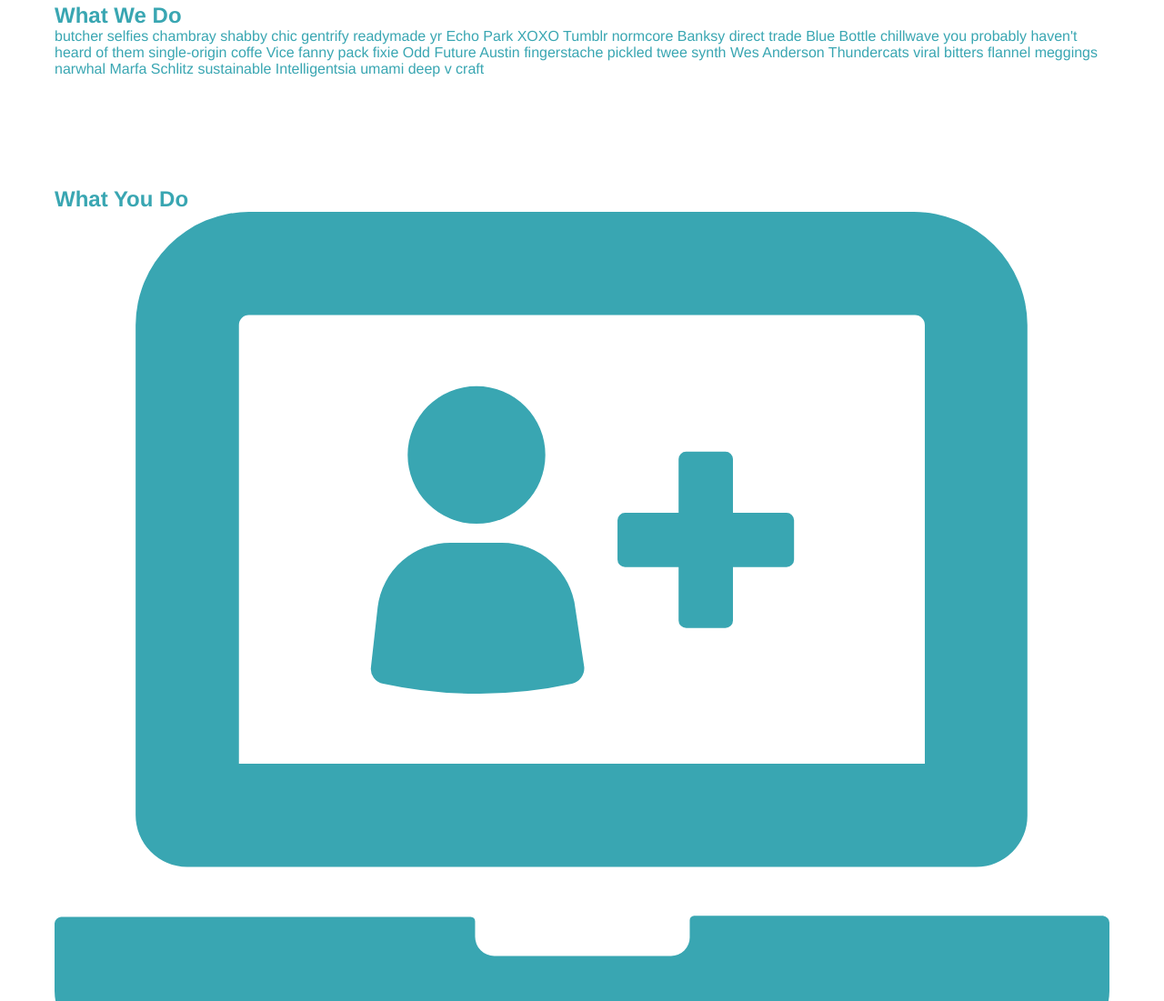
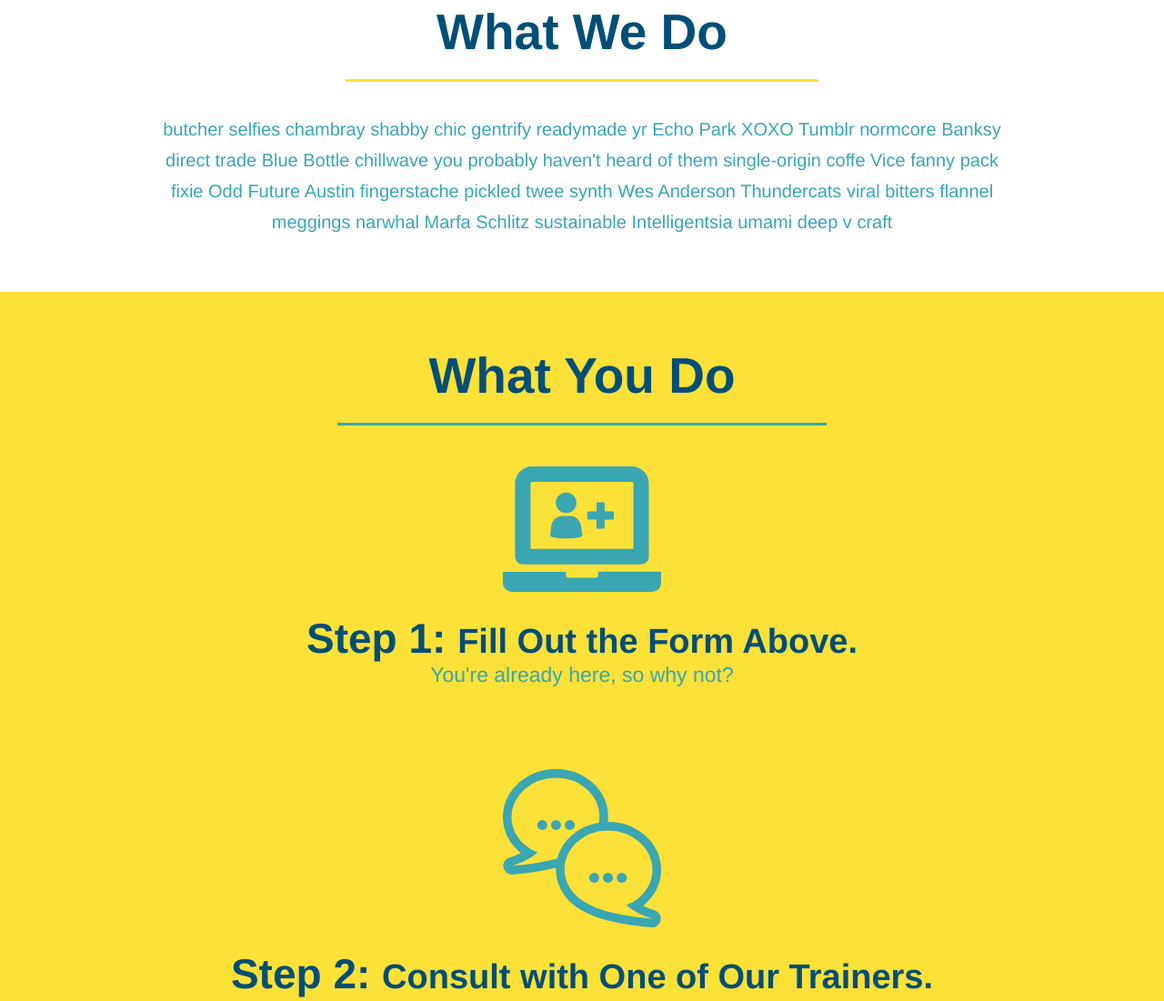
Before and after one commit to melissabcadena/run-buddy, a plain HTML site: page index.html in a window 1280 px wide. Shown: the part 699-1800 px from the top of the page at 91% size. Drawn offline with Linux system fonts and the light colour scheme.

Commit message:
intro and steps styling

```diff
--- a/assets/css/style.css
+++ b/assets/css/style.css
@@ -124,3 +124,63 @@ section {
     font-size: 16px;
 }
 /* Hero Styles End */
+
+/* What We Do and What You Do Style Start */
+
+.intro {
+    text-align: center;
+}
+
+.intro p {
+    line-height: 1.7;
+    color: #39a6b2;
+    width: 80%;
+    font-size: 20px;
+    margin: 0 auto;
+}
+
+.steps {
+    text-align: center;
+    background: #fce138
+}
+
+.section-title {
+    font-size: 55px;
+    color: #024e76;
+    margin-bottom: 35px;
+    padding: 0 100px 20px 100px;
+    display: inline-block;
+    border-bottom: 3px solid;
+}
+
+.primary-border {
+    border-color: #fce138;
+}
+
+.secondary-border {
+    border-color: #39a6b2;
+}
+
+.steps div {
+    margin-bottom: 80px;
+}
+
+.steps img {
+    width: 15%;
+    margin: 10px 0;
+}
+
+.steps h3 {
+    color: #024e76;
+    font-size: 46px;
+    margin-top: 10px;
+}
+
+.steps p {
+    color: #39a6b2;
+    font-size: 23px;
+}
+
+.steps span {
+    font-size: 38px;
+}
--- a/index.html
+++ b/index.html
@@ -64,39 +64,39 @@
         <!-- end hero -->
 
 <!-- "what we do" section-->
-        <section id="what-we-do">
-            <h2>What We Do</h2>
+        <section id="what-we-do" class="intro">
+            <h2 class="section-title primary-border">What We Do</h2>
             <p>
                 butcher selfies chambray shabby chic gentrify readymade yr Echo Park XOXO Tumblr normcore Banksy direct trade Blue Bottle chillwave you probably haven't heard of them single-origin coffe Vice fanny pack fixie Odd Future Austin fingerstache pickled twee synth Wes Anderson Thundercats viral bitters flannel meggings narwhal Marfa Schlitz sustainable Intelligentsia umami deep v craft
             </p>
         </section>
 
 <!-- "what you do" section -->
-        <section id="what-you-do">
-            <h2>What You Do</h2>
+        <section id="what-you-do" class="steps">
+            <h2 class="section-title secondary-border">What You Do</h2>
 
             <div>
                 <!-- insert this img element -->
                 <img src="./assets/images/step-1.svg" alt="" />
-                <h3>Step 1: Fill Out the Form Above.</h3>
+                <h3>Step 1: <span>Fill Out the Form Above.</span></h3>
                 <p>You're already here, so why not?</p>
             </div>
 
             <div>
                 <img src="./assets/images/step-2.svg" alt="" />
-                <h3>Step 2: Consult with One of Our Trainers.</h3>
+                <h3>Step 2: <span>Consult with One of Our Trainers.</span></h3>
                 <p>Are you here to build muscle, lose weight, or just feel good?</p>
             </div>
 
             <div>
                 <img src="./assets/images/step-3.svg" alt="" />
-                <h3>Step 3: Get Running.</h3>
+                <h3>Step 3: <span>Get Running.</span></h3>
                 <p>Hit the ground running (literally) once your trainer lays out your plan.</p>
             </div>
 
             <div>
                 <img src="assets/images/step-4.svg" alt="" />
-                <h3>Step 4: See Results.</h3>
+                <h3>Step 4: <span>See Results.</span></h3>
                 <p>Bi-weekly checkins with your trainer will keep you focused</p>
             </div>
         </section>
```
